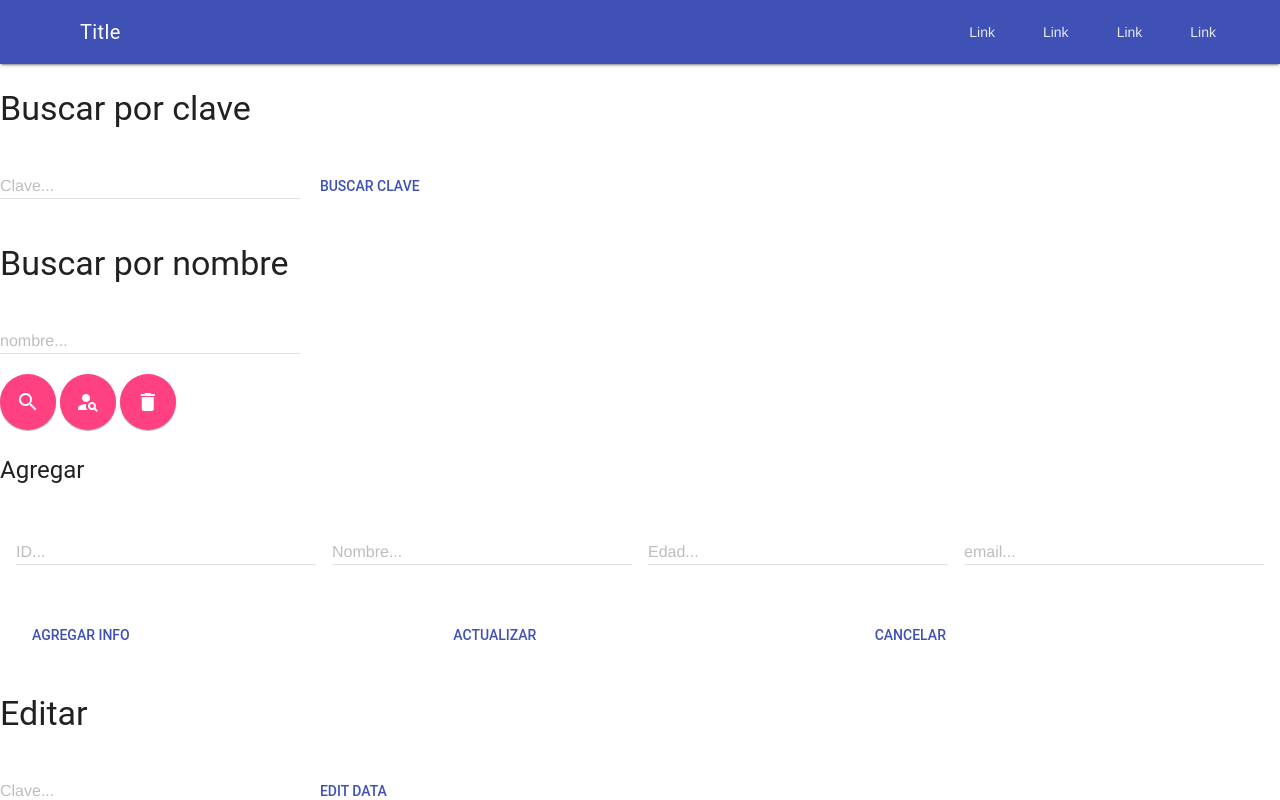
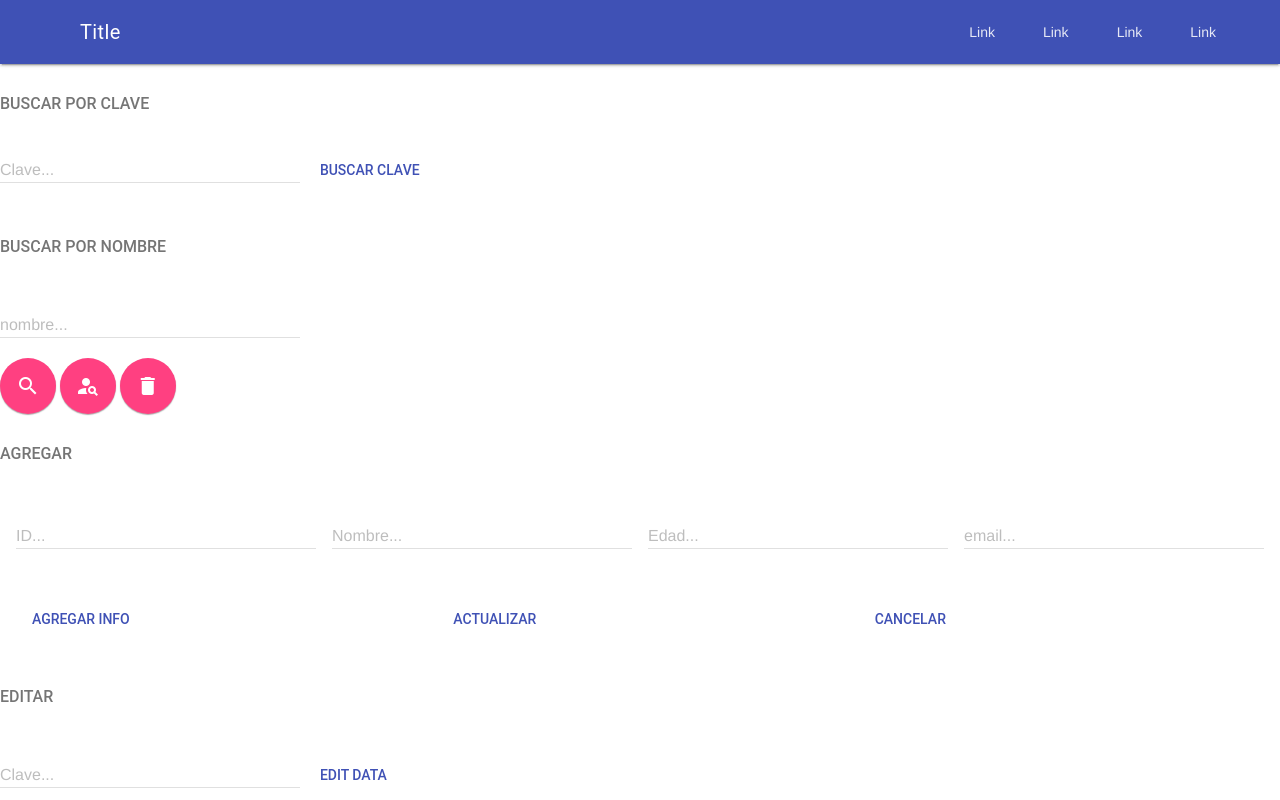
Before and after one commit to fedecascardo/fedecascardo.github.io, a plain HTML site: page index.html in a window 1280 px wide. Drawn offline with nearby package versions, Linux system fonts and the light colour scheme.

Commit message:
Update index.html

```diff
--- a/index.html
+++ b/index.html
@@ -9,6 +9,7 @@
     <script defer src="https://code.getmdl.io/1.3.0/material.min.js"></script>
     <meta http-equiv="Content-Type" content="text/html; charset = utf-8" />
     <script src="js/main.js"></script>
+    <link rel="stylesheet" href="css/main.css">
 </head>
 
 <body>
@@ -43,7 +44,7 @@
 
             <div class="page-content">
 
-                <h3>Buscar por clave</h3>
+                <h4>Buscar por clave</h4>
                 <span>
                     <div class="mdl-textfield mdl-js-textfield mdl-textfield--floating-label">
                         <input class="mdl-textfield__input" type="text" id="clavebus">
```
